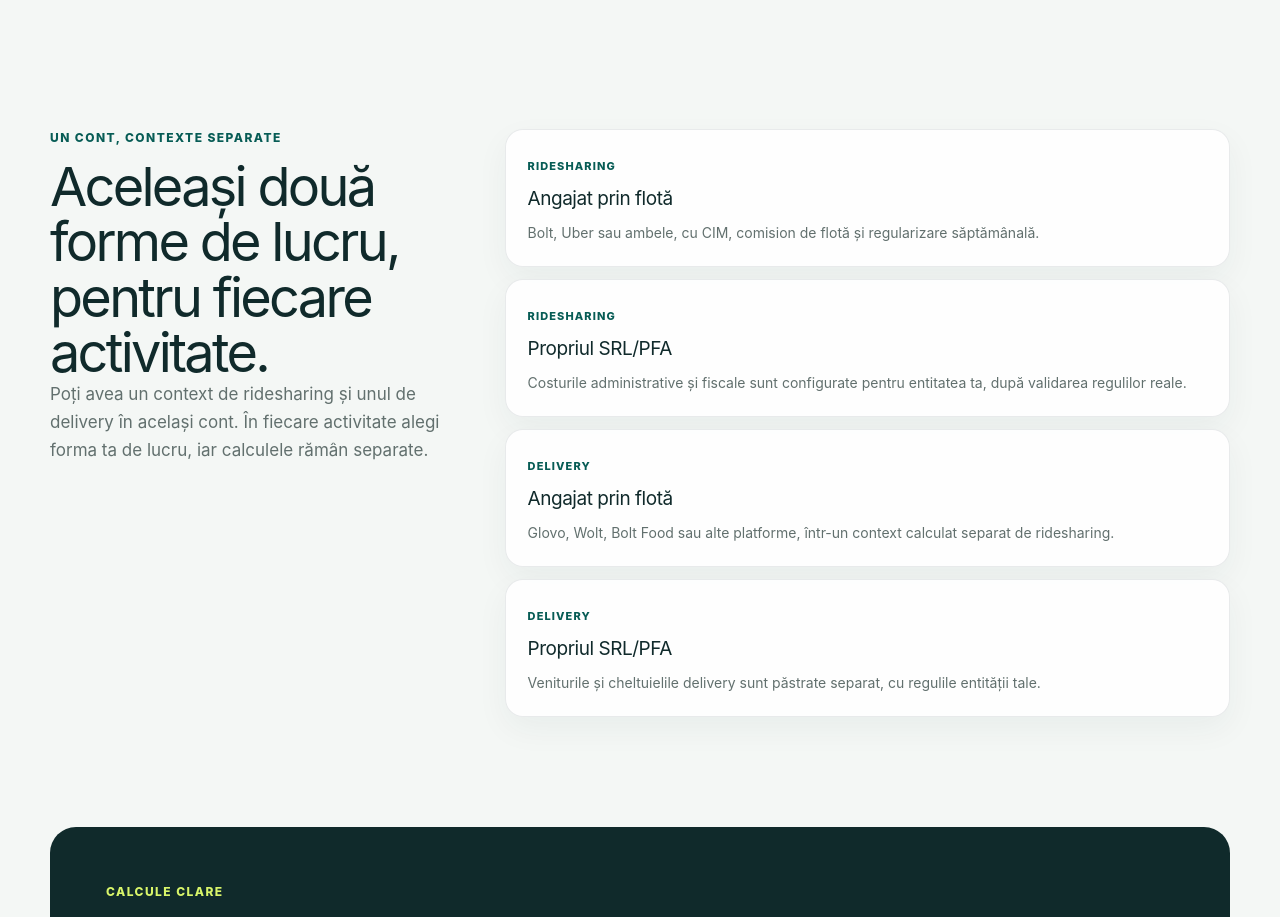
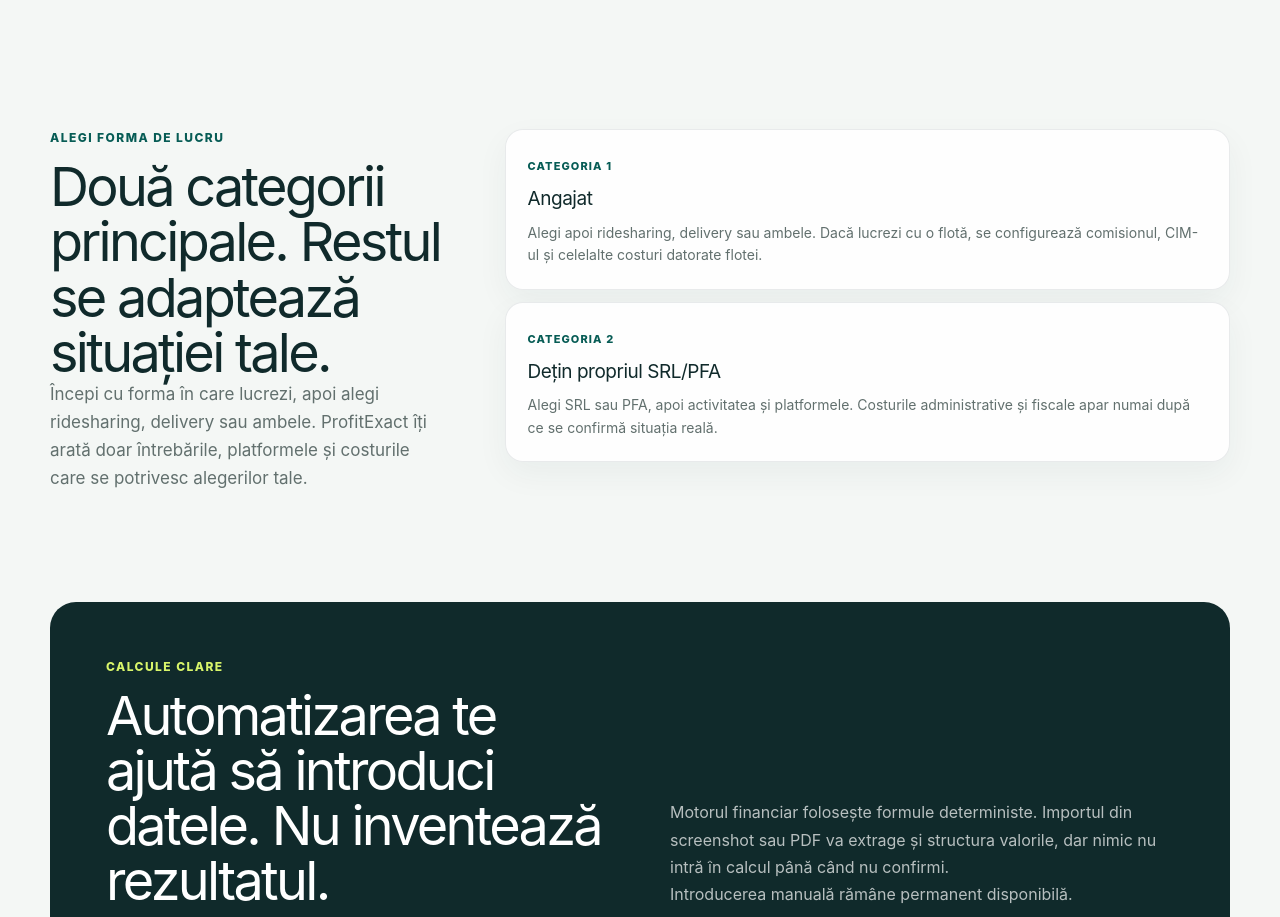
Before and after one commit to GeorgeMano/ProfitExact-Project-s-Repository, a Next.js app: page / in a window 1280 px wide. Shown: the part 2880-3797 px from the top of the page. Built offline with nearby package versions, Linux system fonts and the light colour scheme; no server answers.

Commit message:
fix: simplify audience categories

```diff
--- a/src/components/landing-page.tsx
+++ b/src/components/landing-page.tsx
@@ -87,8 +87,8 @@ export function LandingPage({ onCreateAccount }: { onCreateAccount: () => void }
       </section>
 
       <section className="audience-section" id="pentru-cine">
-        <div><p className="landing-kicker">Un cont, contexte separate</p><h2>Aceleași două forme de lucru, pentru fiecare activitate.</h2><p>Poți avea un context de ridesharing și unul de delivery în același cont. În fiecare activitate alegi forma ta de lucru, iar calculele rămân separate.</p></div>
-        <div className="audience-cards"><article><span>Ridesharing</span><h3>Angajat prin flotă</h3><p>Bolt, Uber sau ambele, cu CIM, comision de flotă și regularizare săptămânală.</p></article><article><span>Ridesharing</span><h3>Propriul SRL/PFA</h3><p>Costurile administrative și fiscale sunt configurate pentru entitatea ta, după validarea regulilor reale.</p></article><article><span>Delivery</span><h3>Angajat prin flotă</h3><p>Glovo, Wolt, Bolt Food sau alte platforme, într-un context calculat separat de ridesharing.</p></article><article><span>Delivery</span><h3>Propriul SRL/PFA</h3><p>Veniturile și cheltuielile delivery sunt păstrate separat, cu regulile entității tale.</p></article></div>
+        <div><p className="landing-kicker">Alegi forma de lucru</p><h2>Două categorii principale. Restul se adaptează situației tale.</h2><p>Începi cu forma în care lucrezi, apoi alegi ridesharing, delivery sau ambele. ProfitExact îți arată doar întrebările, platformele și costurile care se potrivesc alegerilor tale.</p></div>
+        <div className="audience-cards"><article><span>Categoria 1</span><h3>Angajat</h3><p>Alegi apoi ridesharing, delivery sau ambele. Dacă lucrezi cu o flotă, se configurează comisionul, CIM-ul și celelalte costuri datorate flotei.</p></article><article><span>Categoria 2</span><h3>Dețin propriul SRL/PFA</h3><p>Alegi SRL sau PFA, apoi activitatea și platformele. Costurile administrative și fiscale apar numai după ce se confirmă situația reală.</p></article></div>
       </section>
 
       <section className="transparency-section"><div><p className="landing-kicker light">Calcule clare</p><h2>Automatizarea te ajută să introduci datele. Nu inventează rezultatul.</h2></div><div><p>Motorul financiar folosește formule deterministe. Importul din screenshot sau PDF va extrage și structura valorile, dar nimic nu intră în calcul până când nu confirmi.</p><p>Introducerea manuală rămâne permanent disponibilă.</p></div></section>
```
